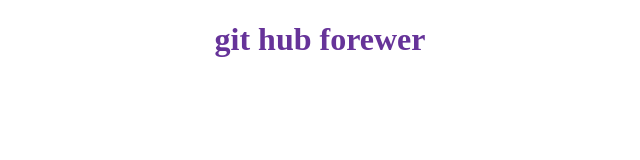
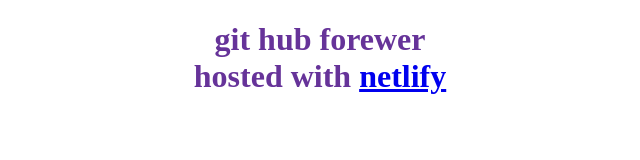
Before and after one commit to Tuluman/my-test-app, a plain HTML site: page index.html in a window 1280 px wide. Shown: the whole page, without its empty margins (320-960 px from the left). Drawn offline with Linux system fonts and the light colour scheme.

Commit message:
hosted with netlify

```diff
--- a/index.html
+++ b/index.html
@@ -8,7 +8,11 @@
     <link rel="stylesheet" href="src/styles.css" />
   </head>
   <body>
-    <h1>git hub forewer</h1>
+    <h1>
+      git hub forewer
+      <br />
+      hosted with <a href="http://www.netlify.com/">netlify</a>
+    </h1>
     <script src="src/script.js"></script>
   </body>
 </html>
```
